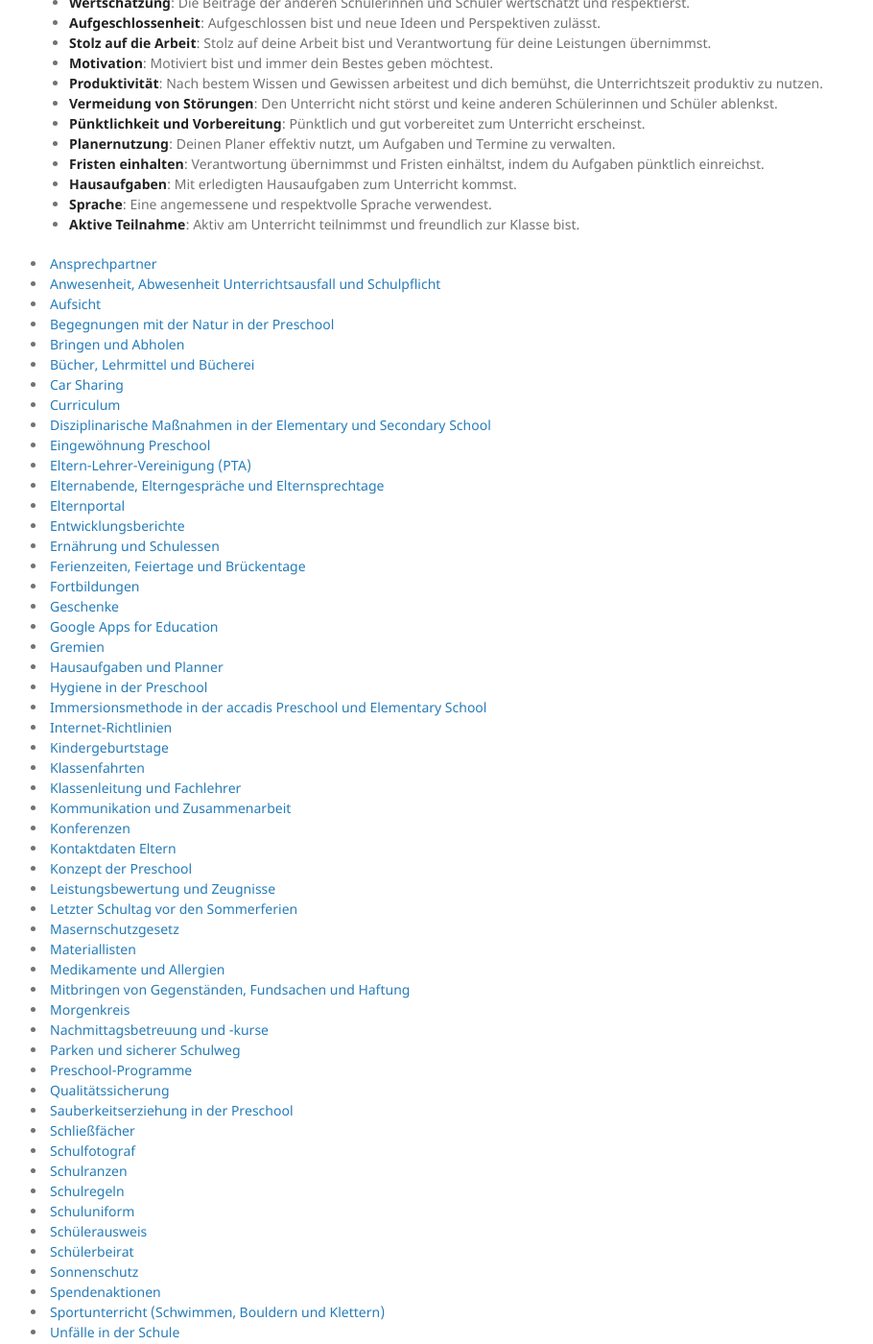
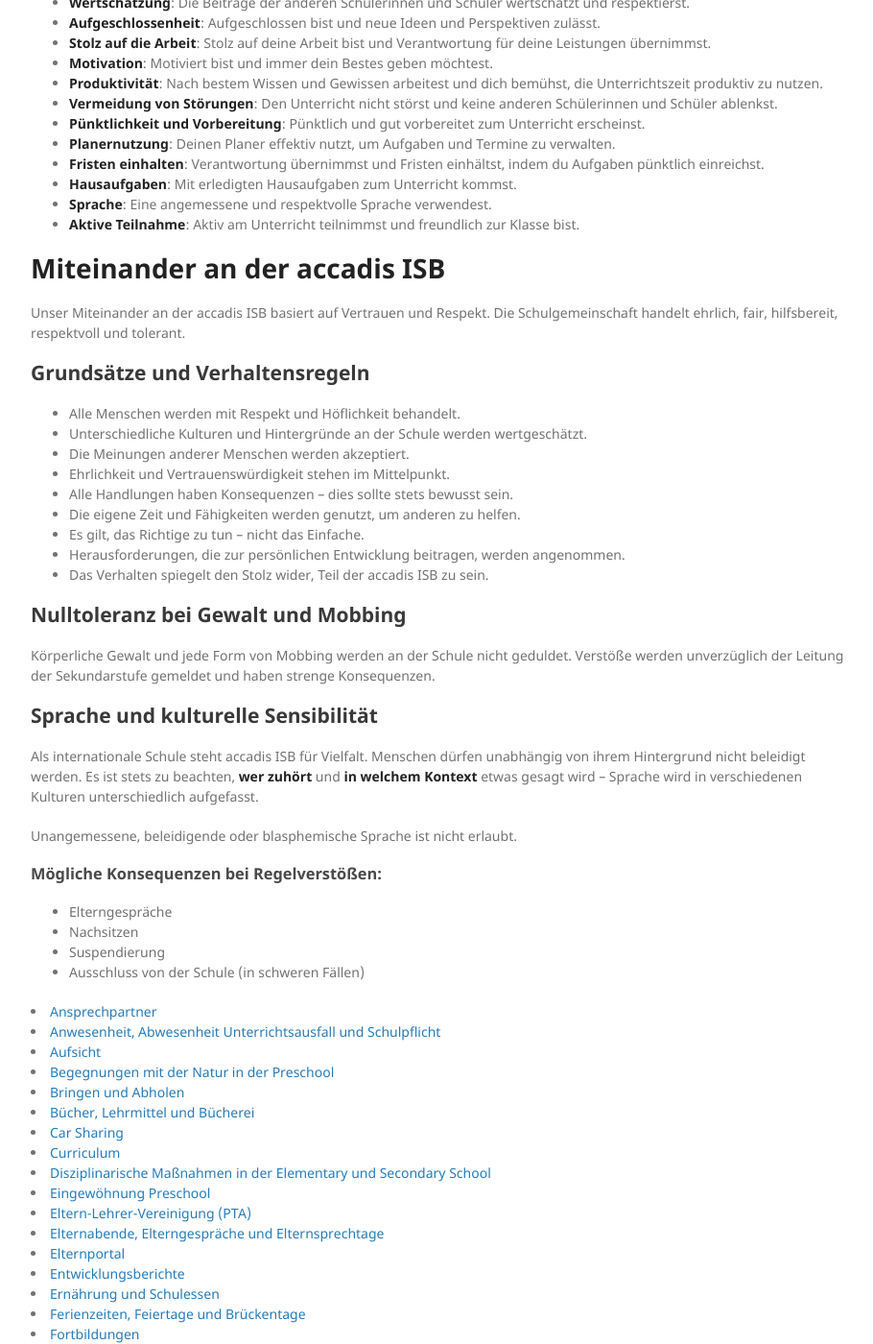
Before and after one commit to transresult/2504-chat-bot-source, a Jekyll site: the page built from docs/Schulregeln.md, in a window 1280 px wide and 1400 px high, scrolled down 693 px. Shown: the whole window at 96% size, without its empty margins (178-1088 px from the left). Built offline with Jekyll 4.4.1, drawn with Linux system fonts in a browser that asks for light colours; our own code applies the rules of GitHub Pages for plain Markdown files.

Commit message:
Update Schulregeln.md

```diff
--- a/docs/Schulregeln.md
+++ b/docs/Schulregeln.md
@@ -37,3 +37,37 @@ Im Unterricht wird von dir erwartet, dass du:
 - **Hausaufgaben**: Mit erledigten Hausaufgaben zum Unterricht kommst.
 - **Sprache**: Eine angemessene und respektvolle Sprache verwendest.
 - **Aktive Teilnahme**: Aktiv am Unterricht teilnimmst und freundlich zur Klasse bist.
+
+
+# Miteinander an der accadis ISB
+
+Unser Miteinander an der accadis ISB basiert auf Vertrauen und Respekt. Die Schulgemeinschaft handelt ehrlich, fair, hilfsbereit, respektvoll und tolerant.
+
+## Grundsätze und Verhaltensregeln
+
+- Alle Menschen werden mit Respekt und Höflichkeit behandelt.
+- Unterschiedliche Kulturen und Hintergründe an der Schule werden wertgeschätzt.
+- Die Meinungen anderer Menschen werden akzeptiert.
+- Ehrlichkeit und Vertrauenswürdigkeit stehen im Mittelpunkt.
+- Alle Handlungen haben Konsequenzen – dies sollte stets bewusst sein.
+- Die eigene Zeit und Fähigkeiten werden genutzt, um anderen zu helfen.
+- Es gilt, das Richtige zu tun – nicht das Einfache.
+- Herausforderungen, die zur persönlichen Entwicklung beitragen, werden angenommen.
+- Das Verhalten spiegelt den Stolz wider, Teil der accadis ISB zu sein.
+
+## Nulltoleranz bei Gewalt und Mobbing
+
+Körperliche Gewalt und jede Form von Mobbing werden an der Schule nicht geduldet. Verstöße werden unverzüglich der Leitung der Sekundarstufe gemeldet und haben strenge Konsequenzen.
+
+## Sprache und kulturelle Sensibilität
+
+Als internationale Schule steht accadis ISB für Vielfalt. Menschen dürfen unabhängig von ihrem Hintergrund nicht beleidigt werden. Es ist stets zu beachten, **wer zuhört** und **in welchem Kontext** etwas gesagt wird – Sprache wird in verschiedenen Kulturen unterschiedlich aufgefasst.
+
+Unangemessene, beleidigende oder blasphemische Sprache ist nicht erlaubt.
+
+### Mögliche Konsequenzen bei Regelverstößen:
+
+- Elterngespräche
+- Nachsitzen
+- Suspendierung
+- Ausschluss von der Schule (in schweren Fällen)
```
